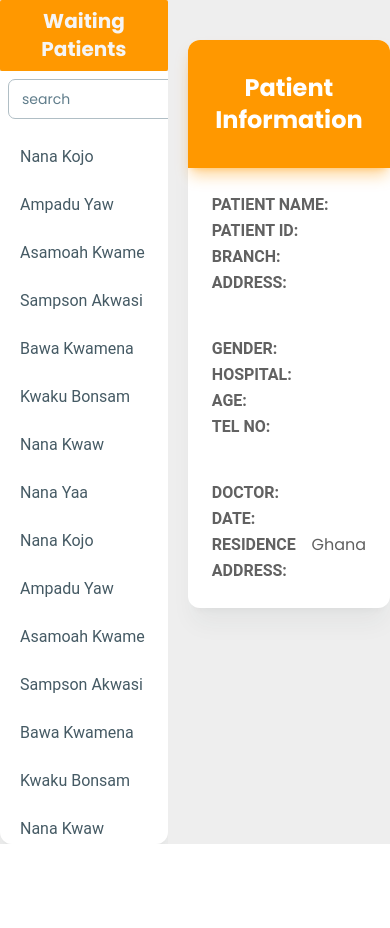
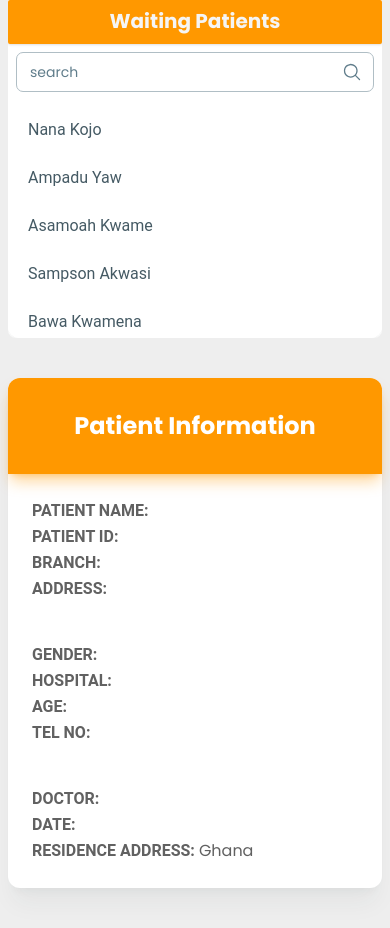
Before and after one commit to killy10o10/lab-app, a React (Vite) app: page /patients in a window 390 px wide. Before the commit the page ends 844 px from the top, so only its background shows below. Built offline with nearby package versions, Linux system fonts and the light colour scheme.

Commit message:
Make responsive on mobile

```diff
--- a/src/components/PatientInfo.jsx
+++ b/src/components/PatientInfo.jsx
@@ -4,8 +4,8 @@ function PatientInfo(props) {
   const {patientDetails} = props
 
   return (
-    <section >
-      <Card  className="shadow-xl shadow-blue-gray-900/5 mt-10">
+    <section className="w-[100%]">
+      <Card  className="shadow-xl shadow-blue-gray-900/5 mt-10 mb-10">
         <CardHeader color="orange" className="m-0 grid place-items-center rounded-b-none py-8 px-4 text-center font-bold text-2xl">Patient Information</CardHeader>
         <CardBody>
           <div className="grid lg:flex items-baseline justify-between gap-10">
--- a/src/pages/PatientReg.jsx
+++ b/src/pages/PatientReg.jsx
@@ -18,11 +18,11 @@ function PatientReg() {
   ))
 
   return (
-    <section className="min-h-screen gap-5 flex font-poppins bg-gray-200">
-      <div className="h-screen overflow-hidden flex flex-col">
+    <section className="min-h-screen gap-5 lg:flex font-poppins bg-gray-200 px-2 lg:pl-0">
+      <div className="lg:h-screen h-[40vh] overflow-hidden flex flex-col bg-white rounded-b-lg">
         <Typography variant="h5" className="font-poppins bg-orange-500 p-2 shadow rounded-sm text-gray-100 text-center">Waiting Patients</Typography>
+          <Search query={query} onQuerySearch={onQuerySearch} />
         <Card className="overflow-y-auto rounded-t-none shadow-xl shadow-blue-gray-900/5">
-          <Search query={query} onQuerySearch={onQuerySearch} />
           <List>
             {
               filterPatients.map((patient, index) => (
@@ -35,7 +35,7 @@ function PatientReg() {
           </List>
         </Card>
       </div>
-      <div className="flex w-[80%] justify-center">
+      <div className="flex lg:w-[80%] w-[100%] lg:justify-center">
         <PatientInfo patientDetails={patientDetails} />
       </div>
     </section>
```
